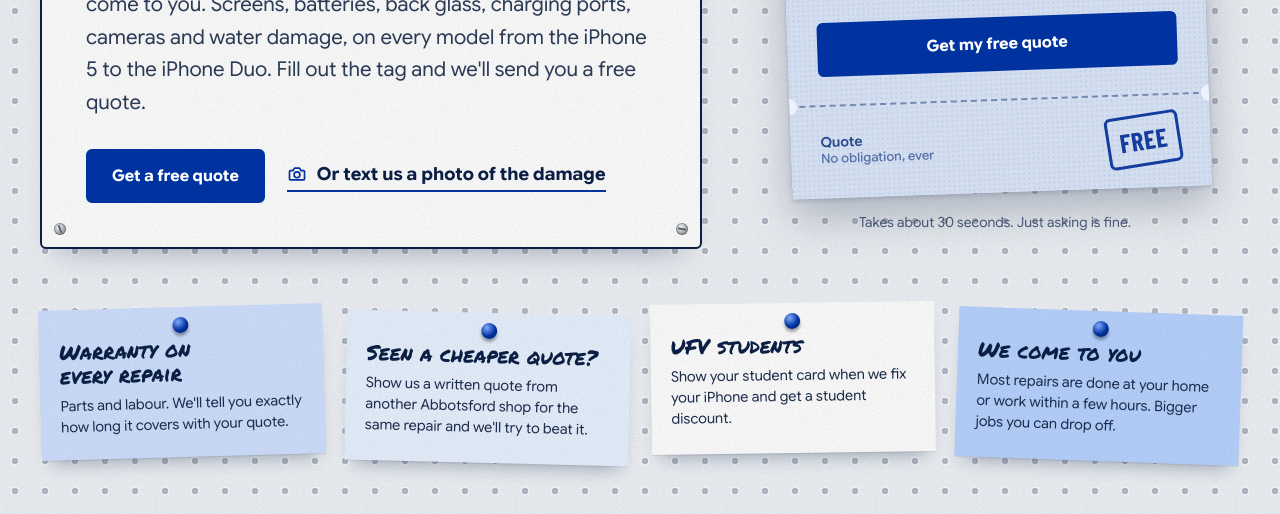
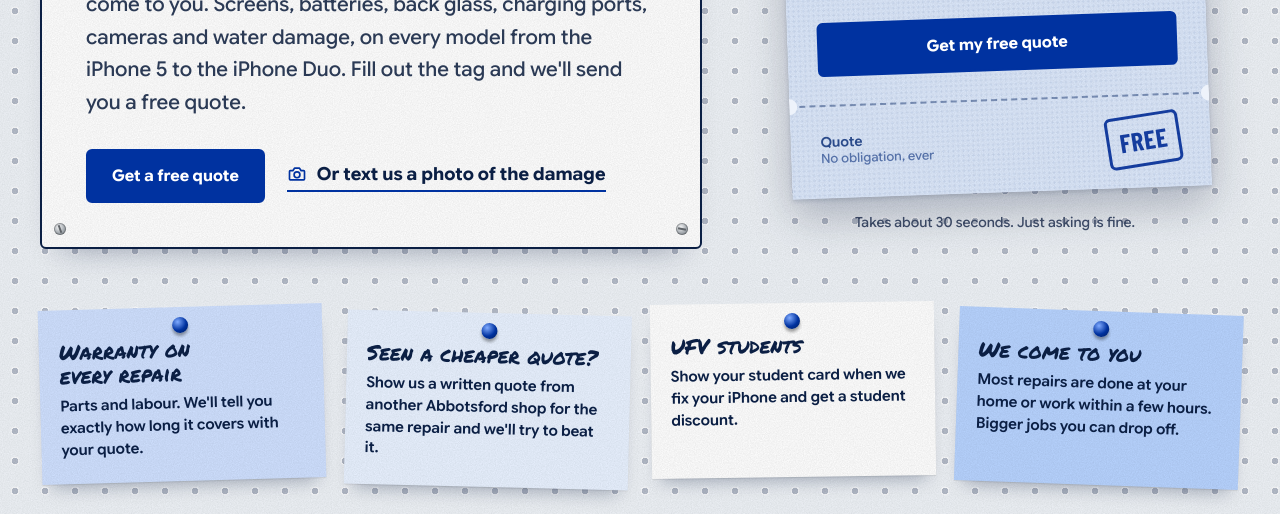
Before and after one commit to Saifgotsauce/fixitabby, a website: page index.html in a window 1280 px wide. Shown: the part 438-952 px from the top of the page. Drawn offline with nearby package versions, Linux system fonts and the light colour scheme.

Commit message:
Make body text easier to read: heavier sticky note and body text
Co-Authored-By: Claude Opus 5.5 <noreply@anthropic.com>
Claude-Session: https://claude.ai/code/session_01HrdixdJwfHC1E7CtXAavBA

```diff
--- a/assets/styles.css
+++ b/assets/styles.css
@@ -8,7 +8,7 @@
   --paper:#FFFFFF;
   --ground:#EEF3FB;     /* counter top */
   --ink:#0B1F44;
-  --muted:#4E5D78;
+  --muted:#3F4D68;
   --line:#D3DDEE;
   --rasp:#0032A0;       /* brand royal blue (from the Cellunet logo) */
   --bright:#0657D0;     /* brand bright blue */
@@ -35,7 +35,7 @@
 
 *,*::before,*::after{box-sizing:border-box}
 html{-webkit-text-size-adjust:100%;scroll-behavior:smooth}
-body{margin:0;background:var(--paper);color:var(--ink);font-family:var(--type);font-size:18px;line-height:1.6;font-weight:400}
+body{margin:0;background:var(--paper);color:var(--ink);font-family:var(--type);font-size:18px;line-height:1.6;font-weight:500}
 img{max-width:100%;display:block}
 a{color:inherit}
 h1,h2,h3{margin:0;font-family:var(--display);font-weight:700;line-height:1.02;letter-spacing:-.025em;text-wrap:balance}
@@ -382,9 +382,9 @@ p{margin:0}
 .note::before{content:"";position:absolute;top:10px;left:50%;width:16px;height:16px;margin-left:-8px;border-radius:50%;background:radial-gradient(circle at 35% 30%,#7FAAFF,var(--rasp) 55%,#001A55);box-shadow:0 3px 3px rgba(0,0,0,.35)}
 .note.pink{background-color:var(--note-pink)}.note.blue{background-color:var(--note-blue)}.note.yellow{background-color:var(--note-yellow)}.note.green{background-color:var(--note-green)}
 .note h3{font-family:var(--hand);font-weight:400;font-size:21px;letter-spacing:0;line-height:1.15}
-.note p{margin-top:8px;font-size:14.5px;line-height:1.45;color:#1C2C4C}
+.note p{margin-top:8px;font-size:15px;line-height:1.45;font-weight:600;color:var(--ink)}
 @media (max-width:980px){.notes{grid-template-columns:1fr 1fr}}
-@media (max-width:520px){.notes{gap:16px;padding-bottom:44px}.note{min-height:0;padding:28px 16px 18px}.note h3{font-size:18px}.note p{font-size:14px}}
+@media (max-width:520px){.notes{gap:16px;padding-bottom:44px}.note{min-height:0;padding:28px 16px 18px}.note h3{font-size:18px}.note p{font-size:15px}}
 
 /* ---------- Damage photos ---------- */
 .drop{position:relative;display:grid;grid-template-columns:auto 1fr;gap:16px;align-items:center;border:2px dashed #A9AEAC;border-radius:8px;padding:18px;background:var(--paper);background-image:repeating-linear-gradient(-45deg,transparent 0 14px,rgba(0,50,160,.045) 14px 28px);cursor:pointer;transition:border-color .15s,background-color .15s}
```
